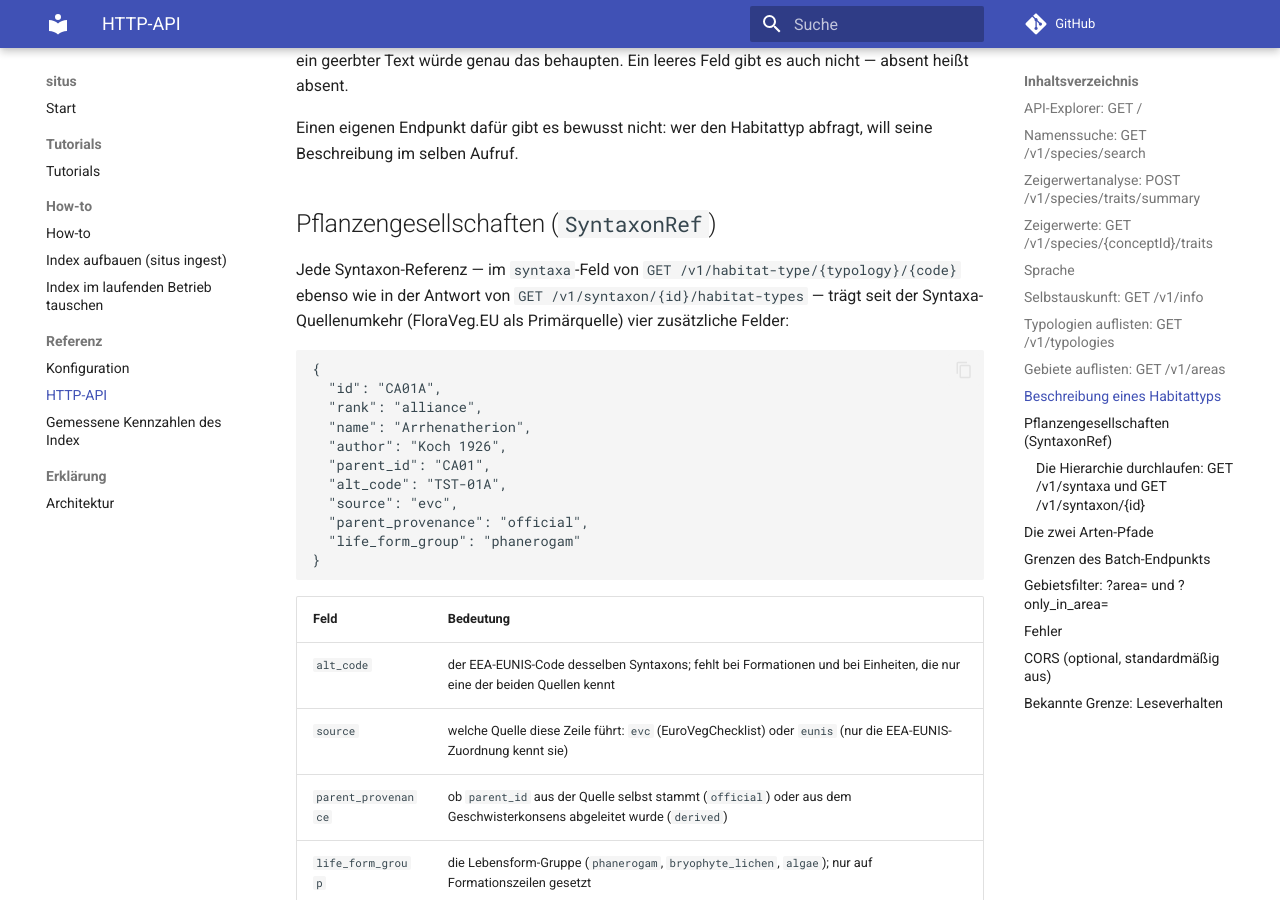
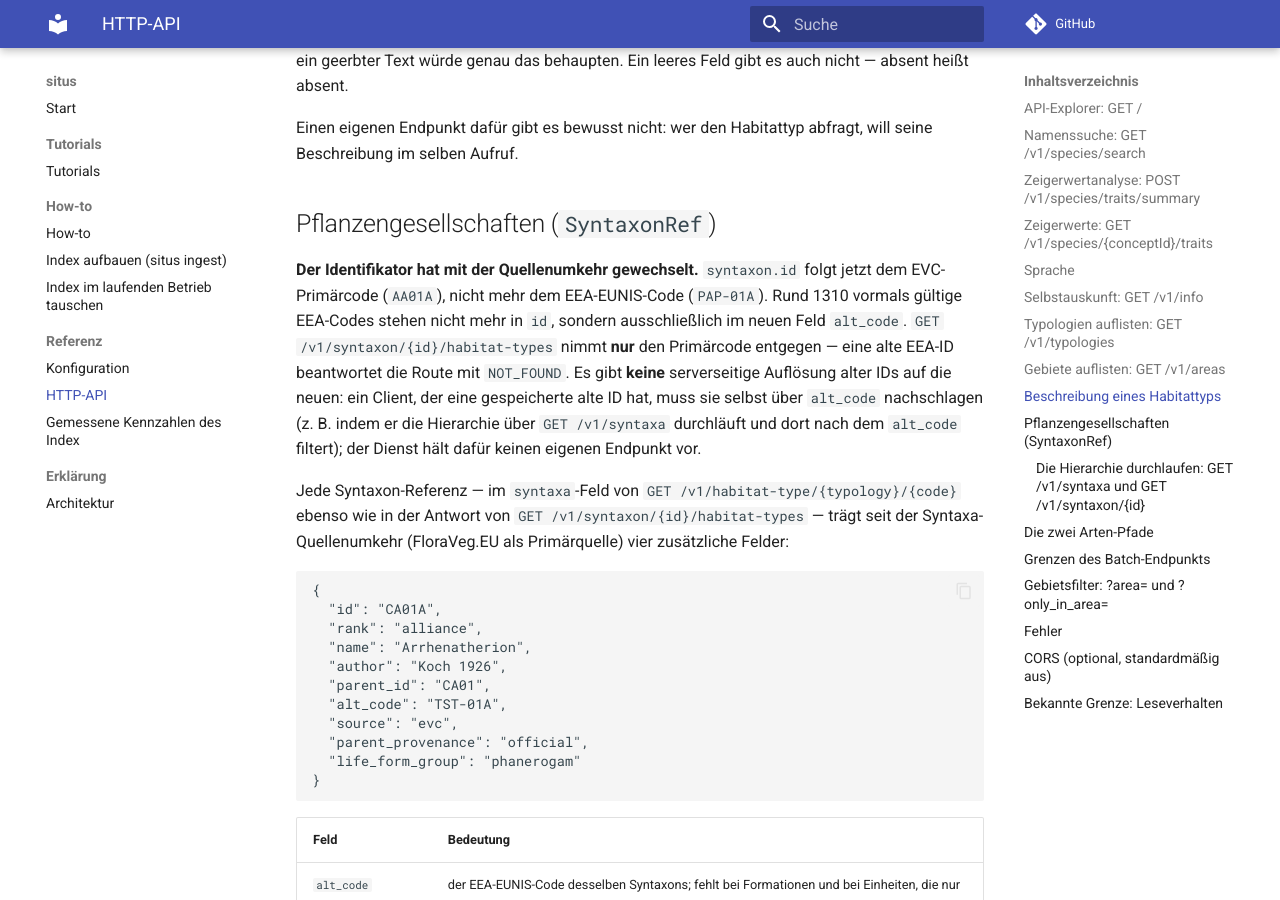
Before and after one commit to jobrunner/situs, an MkDocs documentation site: the page built from docs/reference/http-api.md, in a window 1280 px wide and 900 px high, scrolled down 8229 px. Built offline with MkDocs 1.6.1 and Material for MkDocs 9.7.7, drawn with Linux system fonts in a browser that asks for light colours; comment, search, counter and statistics services are not loaded.

Commit message:
docs(api): Wechsel des Syntaxon-Identifikators dokumentieren
Durch die Quellenumkehr sind rund 1310 vormals gueltige EEA-Syntaxon-IDs
(EEA-Stil, PAP-01A) aus syntaxon.id verschwunden und leben nur noch in
alt_code weiter. Damit bricht die veroeffentlichte Route
GET /v1/syntaxon/{id}/habitat-types fuer jede gespeicherte alte ID (jetzt
NOT_FOUND), und das syntaxa-Feld von
GET /v1/habitat-type/{typology}/{code} liefert fuer dieselben Einheiten
andere id-Werte als zuvor. http-api.md beschrieb die Umkehr bisher rein
additiv ("traegt vier zusaetzliche Felder") -- ein Absatz direkt ueber
der SyntaxonRef-Tabelle nennt jetzt den Identifikator-Wechsel, den Verbleib
der alten ID in alt_code, und dass es keine serverseitige Auflösung alter
IDs gibt.

BREAKING CHANGE: Syntaxon-IDs folgen jetzt dem EVC-Primaercode (AA01A)
statt dem EEA-Code (PAP-01A). Die alte ID steht im neuen Feld alt_code.
GET /v1/syntaxon/{id}/habitat-types beantwortet eine alte ID mit NOT_FOUND.

```diff
--- a/docs/reference/http-api.md
+++ b/docs/reference/http-api.md
@@ -341,6 +341,17 @@ abfragt, will seine Beschreibung im selben Aufruf.
 
 ## Pflanzengesellschaften (`SyntaxonRef`)
 
+**Der Identifikator hat mit der Quellenumkehr gewechselt.** `syntaxon.id`
+folgt jetzt dem EVC-Primärcode (`AA01A`), nicht mehr dem EEA-EUNIS-Code
+(`PAP-01A`). Rund 1310 vormals gültige EEA-Codes stehen nicht mehr in `id`,
+sondern ausschließlich im neuen Feld `alt_code`. `GET
+/v1/syntaxon/{id}/habitat-types` nimmt **nur** den Primärcode entgegen — eine
+alte EEA-ID beantwortet die Route mit `NOT_FOUND`. Es gibt **keine**
+serverseitige Auflösung alter IDs auf die neuen: ein Client, der eine
+gespeicherte alte ID hat, muss sie selbst über `alt_code` nachschlagen (z. B.
+indem er die Hierarchie über `GET /v1/syntaxa` durchläuft und dort nach dem
+`alt_code` filtert); der Dienst hält dafür keinen eigenen Endpunkt vor.
+
 Jede Syntaxon-Referenz — im `syntaxa`-Feld von `GET /v1/habitat-type/{typology}/{code}`
 ebenso wie in der Antwort von `GET /v1/syntaxon/{id}/habitat-types` — trägt seit
 der Syntaxa-Quellenumkehr (FloraVeg.EU als Primärquelle) vier zusätzliche
```
